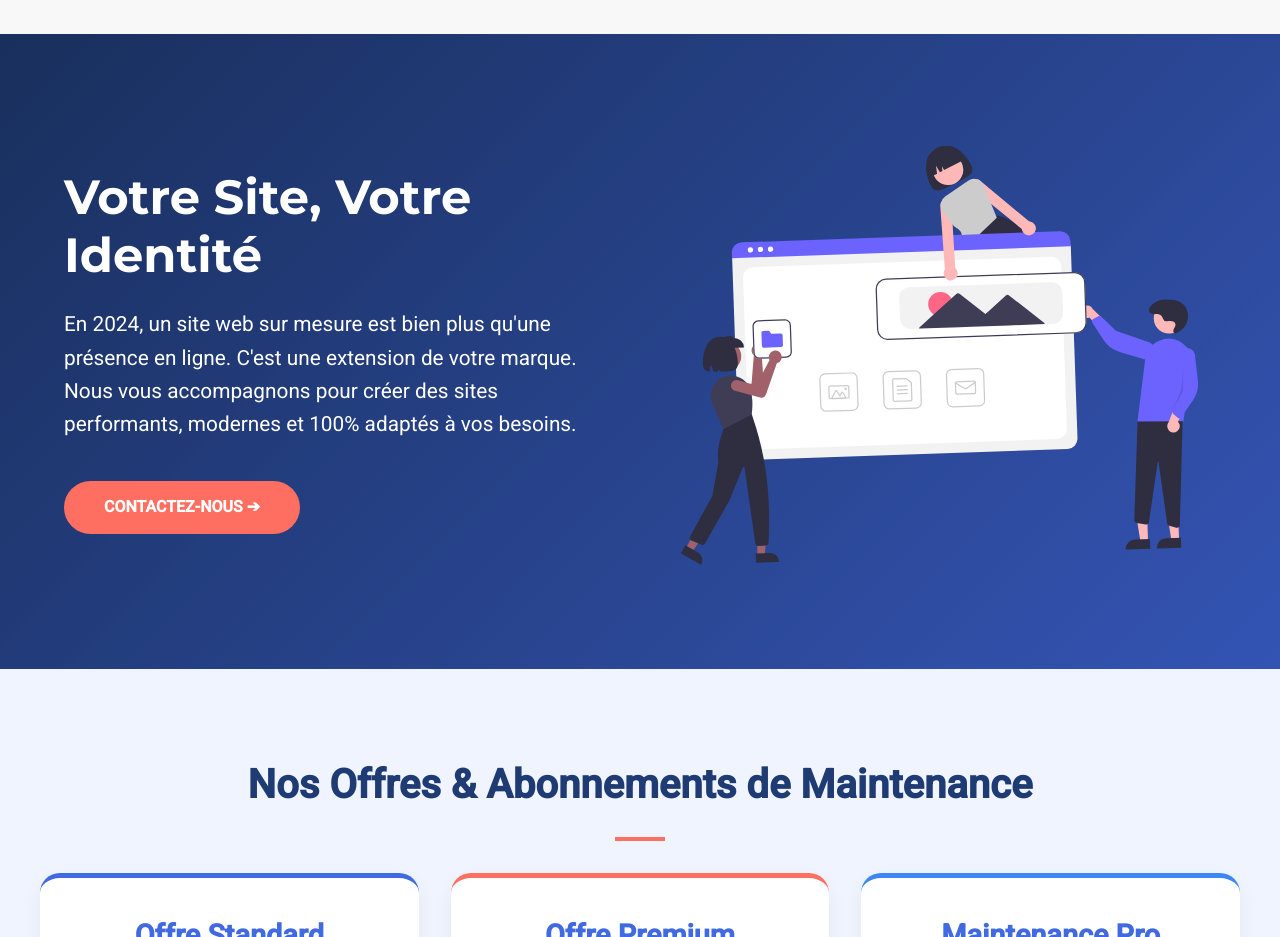
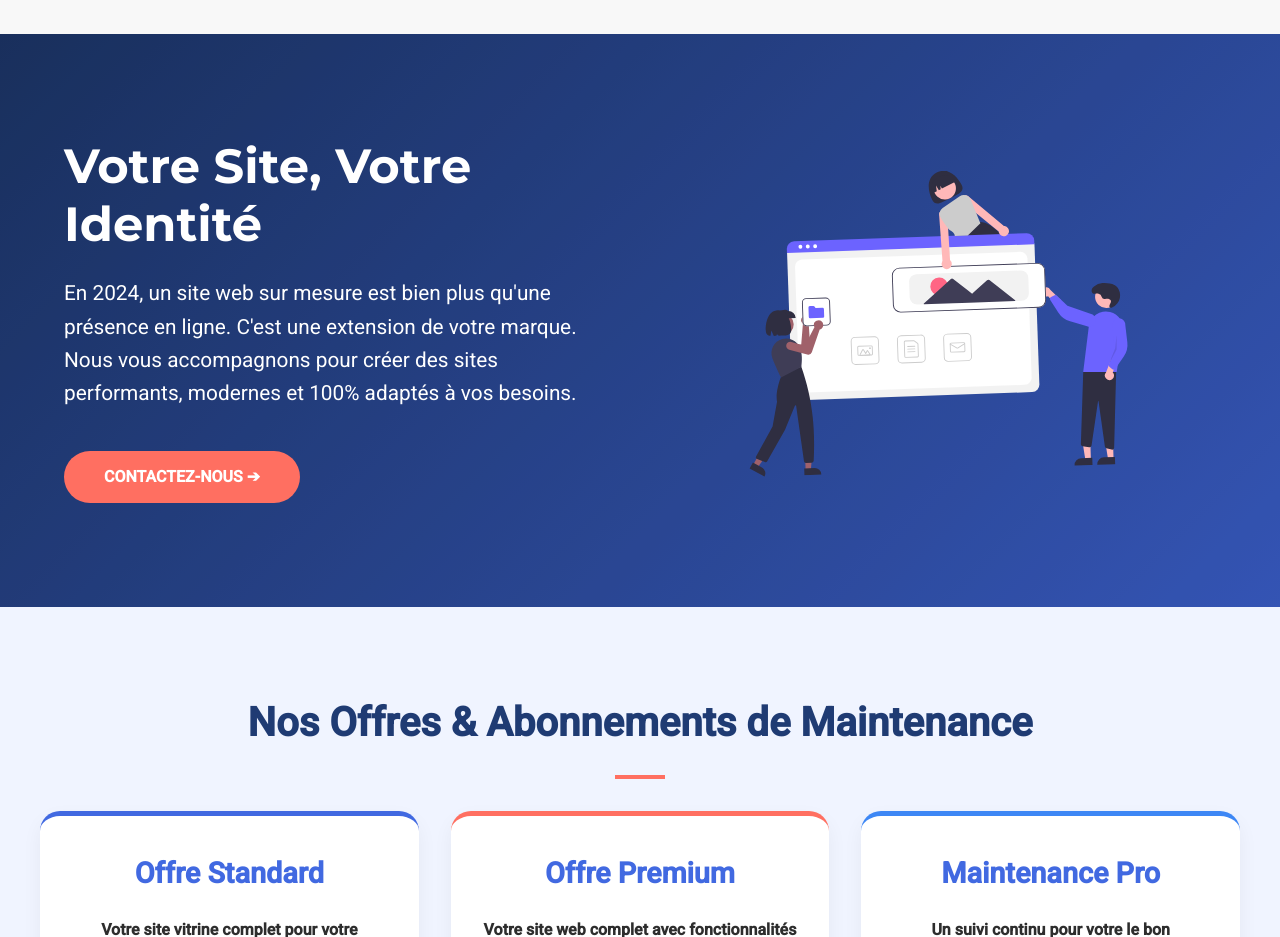
Before and after one commit to FlowAgency99/website, a Next.js app: page / in a window 1280 px wide. Shown: the part 3140-4077 px from the top of the page. Built offline with nearby package versions, Linux system fonts and the light colour scheme.

Commit message:
Update page.js

```diff
--- a/src/app/page.js
+++ b/src/app/page.js
@@ -12,6 +12,8 @@ import StrapiLogo from './components/icons/StrapiLogo';
 import VercelLogo from './components/icons/VercelLogo';
 import MongoDBLogo from './components/icons/MongoDBLogo';
 import ParticlesBackground from './components/ParticlesBackground';
+import Image from 'next/image';
+
 
 export default function Home() {
   const [menuOpen, setMenuOpen] = useState(false); // Déclaration de useState en dehors de useEffect
@@ -143,7 +145,7 @@ useEffect(() => {
           </div>
           <div className="why-us-card">
             <h3>Expérience utilisateur optimale</h3>
-            <p>Nous créons des interfaces intuitives pour que vos visiteurs trouvent facilement ce qu'ils cherchent et interagissent efficacement avec votre contenu.</p>
+            <p>Nous créons des interfaces intuitives pour que vos visiteurs trouvent facilement ce qu&apos;ils cherchent et interagissent efficacement avec votre contenu.</p>
           </div>
         </div>
       </section>
@@ -196,12 +198,12 @@ useEffect(() => {
   <div className="creative-content">
     <div className="creative-item creative-item-left">
       <h3>Création de logos et visuels</h3>
-      <p>Nous concevons des logos et visuels uniques qui représentent l'identité de votre marque, tout en créant des expériences graphiques qui marquent.</p>
+      <p>Nous concevons des logos et visuels uniques qui représentent l&apos;identité de votre marque, tout en créant des expériences graphiques qui marquent.</p>
     </div>
 
     <div className="creative-item creative-item-right">
       <h3>Sites flexibles et indépendants</h3>
-      <p>Chez Flow, nous privilégions des solutions sur mesure plutôt que des CMS comme WordPress.. Nos sites sont développés sur mesure, garantissant plus de flexibilité, de sécurité et d'indépendance.</p>
+      <p>Chez Flow, nous privilégions des solutions sur mesure plutôt que des CMS comme WordPress.. Nos sites sont développés sur mesure, garantissant plus de flexibilité, de sécurité et d&apos;indépendance.</p>
     </div>
 
     <div className="creative-item creative-item-left">
@@ -211,7 +213,7 @@ useEffect(() => {
 
     <div className="creative-item creative-item-right">
       <h3>Création de contenus interactifs</h3>
-      <p>Textes, images, animations, nous maîtrisons tous les aspects de la création de contenus interactifs pour maximiser l'engagement des visiteurs.</p>
+      <p>Textes, images, animations, nous maîtrisons tous les aspects de la création de contenus interactifs pour maximiser l&apos;engagement des visiteurs.</p>
     </div>
   </div>
 </section>
@@ -224,15 +226,21 @@ useEffect(() => {
       {/* Texte principal */}
       <h2 class="main-title">Votre Site, Votre Identité</h2>
       <p class="main-subtitle">
-        En 2024, un site web sur mesure est bien plus qu'une présence en ligne. C'est une extension de votre marque. Nous vous accompagnons pour créer des sites performants, modernes et 100% adaptés à vos besoins.
+        En 2024, un site web sur mesure est bien plus qu&apos;une présence en ligne. C&apos;est une extension de votre marque. Nous vous accompagnons pour créer des sites performants, modernes et 100% adaptés à vos besoins.
       </p>
       <a href="#contact" class="cta-button">Contactez-nous ➔</a>
     </div>
 
     {/* Images qui se chevauchent */}
-    <div class="visual-wrapper">
-    <img src="/icons/website_illustration.svg" alt="Image 1" className="floating-image img-1" />
-    </div>
+    <div className="visual-wrapper">
+    <Image
+        src="/icons/website_illustration.svg"
+        alt="Image 1"
+        className="floating-image img-1"
+        width={500} // ou la largeur appropriée
+        height={300} // ou la hauteur appropriée
+    />
+</div>
   </div>
 </section>
 
@@ -329,7 +337,7 @@ useEffect(() => {
     required
   />
   <label htmlFor="consent">
-    J'accepte que mes informations soient utilisées dans le cadre de ma demande. Consultez notre <a href="/privacy-policy" target="_blank">Politique de Confidentialité</a>.
+    J&apos;accepte que mes informations soient utilisées dans le cadre de ma demande. Consultez notre <a href="/privacy-policy" target="_blank">Politique de Confidentialité</a>.
   </label>
 </div>
 
```
